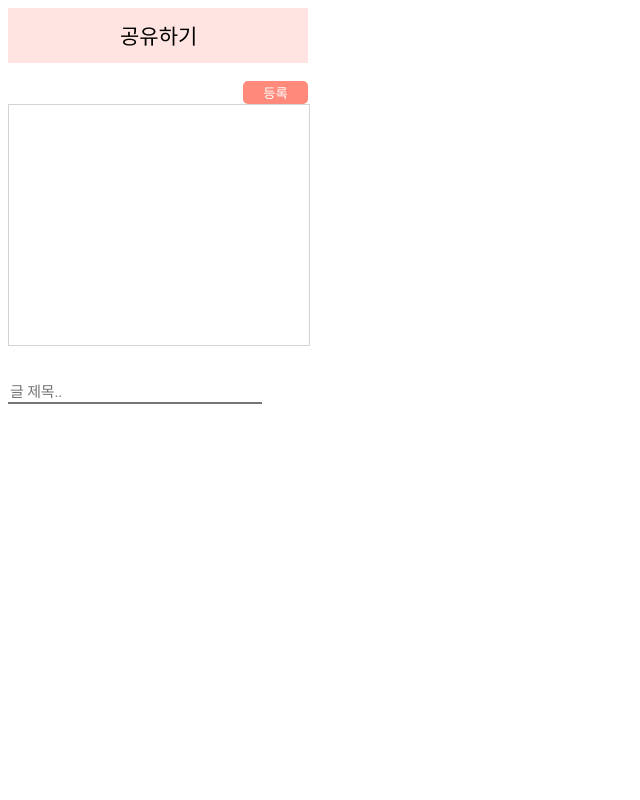
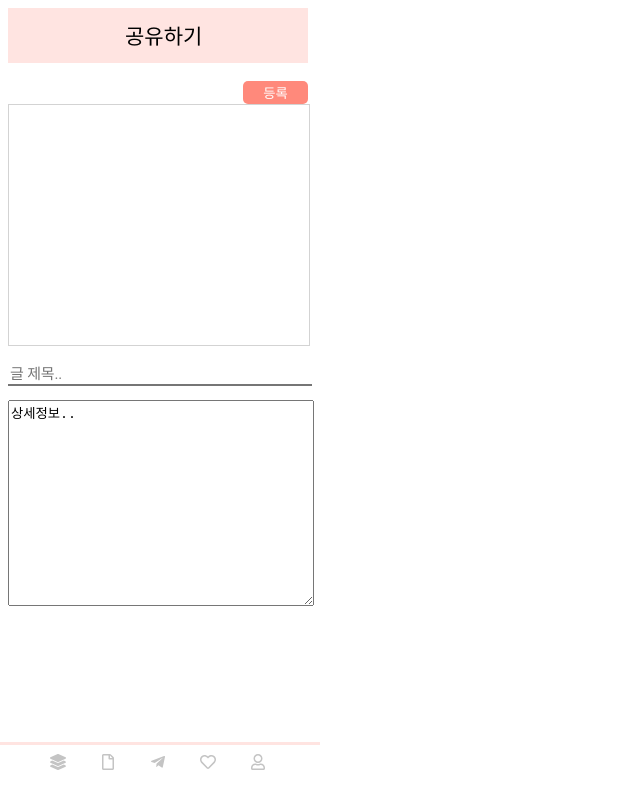
Before and after one commit to HJTN/SW_TP, a React (Create React App) app: page /UploadPage in a window 1280 px wide. Shown: the whole page, without its empty margins (0-640 px from the left). Built offline with nearby package versions, Linux system fonts and the light colour scheme.

Commit message:
MainUpload

```diff
--- a/src/App.js
+++ b/src/App.js
@@ -5,6 +5,8 @@ import Login from "./Login";
 import JoinFin from "./JoinFin";
 import Certify from './Certify';
 import UploadPage from "./UploadPage";
+import Main from "./Main";
+import Search from "./Search";
 
 function App() {
   return (
@@ -14,7 +16,8 @@ function App() {
       <Route path="/JoinFin" exact element={<JoinFin />} />
       <Route path="/Certify" exact element={<Certify />} />
       <Route path="/UploadPage" exact element={<UploadPage />} />
-
+      <Route path="/Main" exact element={<Main />} />
+      <Route path="/Search" exact element={<Search />} />
     </Routes>
   );
 }
--- a/src/FileUpload.js
+++ b/src/FileUpload.js
@@ -36,7 +36,6 @@ function FileUpload(props)
                     }}
                     {...getRootProps()}>
                     <input {...getInputProps()} />
-
                 </div>
             )}
             </Dropzone>
--- a/src/JoinFin.js
+++ b/src/JoinFin.js
@@ -1,5 +1,6 @@
 import React from 'react';
 import { FaRegCheckCircle } from "react-icons/fa";
+import { Route, Routes, Link } from "react-router-dom";
 import styles from "./JoinFin.module.css";
 
 function JoinFin() {
@@ -7,7 +8,9 @@ function JoinFin() {
         <div>
             <div className={styles.Icon}><FaRegCheckCircle /></div>
             <h2 className={styles.font}>회원가입이 완료되었습니다.</h2>
-            <button className={styles.LoginBtn}>로그인으로 돌아가기</button>
+            <Link to={'/'}>
+                <button className={styles.LoginBtn}>로그인으로 돌아가기</button>
+            </Link>
         </div>
     )
 }
--- /dev/null
+++ b/src/Main.js
@@ -0,0 +1,24 @@
+import React from 'react'
+import useForm from 'react-hook-form';
+import { Link } from 'react-router-dom';
+import FileUpload from './FileUpload';
+import styles from './Main.module.css';
+import { FaSearch } from "react-icons/fa";
+import Navbar from './Navbar';
+
+function Main()
+{
+    return (
+        <div>
+            <div className={styles.Mainbox}>
+            <h2 className={styles.Title}>NOCS</h2>
+            <Link to={'/Search'}>
+                <div className={styles.Icon}><FaSearch /></div>
+            </Link>
+            <Navbar />
+            </div>
+        </div>
+    )
+}
+
+export default Main;
--- /dev/null
+++ b/src/Main.module.css
@@ -0,0 +1,29 @@
+.Mainbox {
+    width: 300px;
+    height: 55px;
+    Top:-20px;
+    background: #FFE4E1;
+}
+
+.Title{
+    position: absolute;
+    font-family: Roboto;
+    font-size: 21px;
+    font-weight: normal;
+    font-style: normal;
+    align-items: center;
+    Width:200px;
+    height: 40px;
+    Left: 125px;
+    Top: 3px;
+}
+
+.Icon{
+    position: absolute;
+    color: #FF897B;
+    width: 240px;
+    height: 87px;
+    left: 270px;
+    align-items: center;
+    top: 28px;
+}
--- /dev/null
+++ b/src/Navbar.js
@@ -0,0 +1,23 @@
+import React from 'react';
+import { FaLayerGroup, FaRegUser, FaRegHeart, FaTelegramPlane, FaRegFile } from "react-icons/fa";
+import styles from './Navbar.module.css';
+import { Route, Routes, Link } from "react-router-dom";
+
+function Navbar()
+{
+    return(
+        <nav className={styles.wrapper}>
+            <div>
+            <span className={styles.Icon1}><FaLayerGroup /></span>
+            <Link to='/UploadPage'>
+                <span className={styles.Icon2}><FaRegFile /></span>
+            </Link>
+            <span className={styles.Icon3}><FaTelegramPlane /></span>
+            <span className={styles.Icon4}><FaRegHeart /></span>
+            <span className={styles.Icon5}><FaRegUser /></span>
+            </div>
+        </nav>
+    )
+}
+
+export default Navbar;
--- /dev/null
+++ b/src/Navbar.module.css
@@ -0,0 +1,64 @@
+/* 네비바 하단 고정 밑 세로 길이 설정 */
+.wrapper {
+    position: fixed;
+    bottom: 0px;
+    left: 0;
+    right: 0;
+    color: #C4C4C4;
+  }
+
+  /* nav태그 아래의 자식들을 수평정렬하기 위한 설정 */
+  nav {
+    overflow: hidden;
+    border-top: 3px solid #FFE4E1;
+    width: 320px;
+    height: 55px;
+  }
+  /* nav태그 아래의 div태그들을 수평정렬 및 세로길이 설정 */
+  nav > div {
+    /* 수평정렬, 5개의 button을 각각 20% width만큼 할당 */
+   width: 300px;
+   float: left;
+   text-align: center;
+
+
+    /* 세로길이 설정 */
+    height: 45px;
+    line-height: 40px;
+  }
+
+.Icon1 {
+    position: absolute;
+    left: 50px;
+}
+
+.Icon2 {
+    position: absolute;
+    left: 100px;
+    color: #C4C4C4;
+}
+
+.Icon3 {
+    position: absolute;
+    left: 150px;
+}
+
+.Icon4 {
+    position: absolute;
+    left: 200px;
+}
+
+.Icon5 {
+    position: absolute;
+    left: 250px;
+}
+
+
+/*.format
+{
+    position: fixed;
+    bottom: 0;
+    left: 0;
+    right: 0;
+    height: 45px;
+}*/
--- /dev/null
+++ b/src/Search.js
@@ -0,0 +1,12 @@
+import React from 'react'
+
+function Search()
+{
+    return (
+        <div>
+            검색페이지
+        </div>
+    )
+}
+
+export default Search;
--- a/src/UploadPage.js
+++ b/src/UploadPage.js
@@ -2,10 +2,12 @@ import React, {useState} from 'react';
 import useForm from 'react-hook-form';
 import FileUpload from './FileUpload';
 import styles from "./UploadPage.module.css";
+import Navbar from './Navbar';
 
 function UploadPage()
 {
     const [Title, setTitle] = useState("")
+    const [Body, setBody] = useState("")
     const [Images, setImages] = useState([])
 
     const titleChangeHandler = (event) => {
@@ -26,9 +28,12 @@ function UploadPage()
             <form>
                 <FileUpload refreshFunction={updateImages} />
                 <br />
+                <input className={styles.WriteTitle} placeholder="글 제목.." value={Title}/>
                 <br />
-                <input className={styles.WriteTitle} placeholder="글 제목.." value={Title}/>
+                <br />
+                <textarea style={{width: 300, height: 200}}>상세정보..</textarea>
             </form>
+            <Navbar />
         </div>
     )
 }
--- a/src/UploadPage.module.css
+++ b/src/UploadPage.module.css
@@ -14,7 +14,7 @@
     align-items: center;
     Width:200px;
     height: 40px;
-    Left: 120px;
+    Left: 125px;
     Top: 3px;
 }
 
@@ -32,7 +32,7 @@
 
 .WriteTitle{
     position: absolute;
-    width: 250px;
+    width: 300px;
 
     font-family: Roboto;
     font-style: normal;
```
Also changed, not shown: 2 other files (tests, documents, lock files or other folders).
